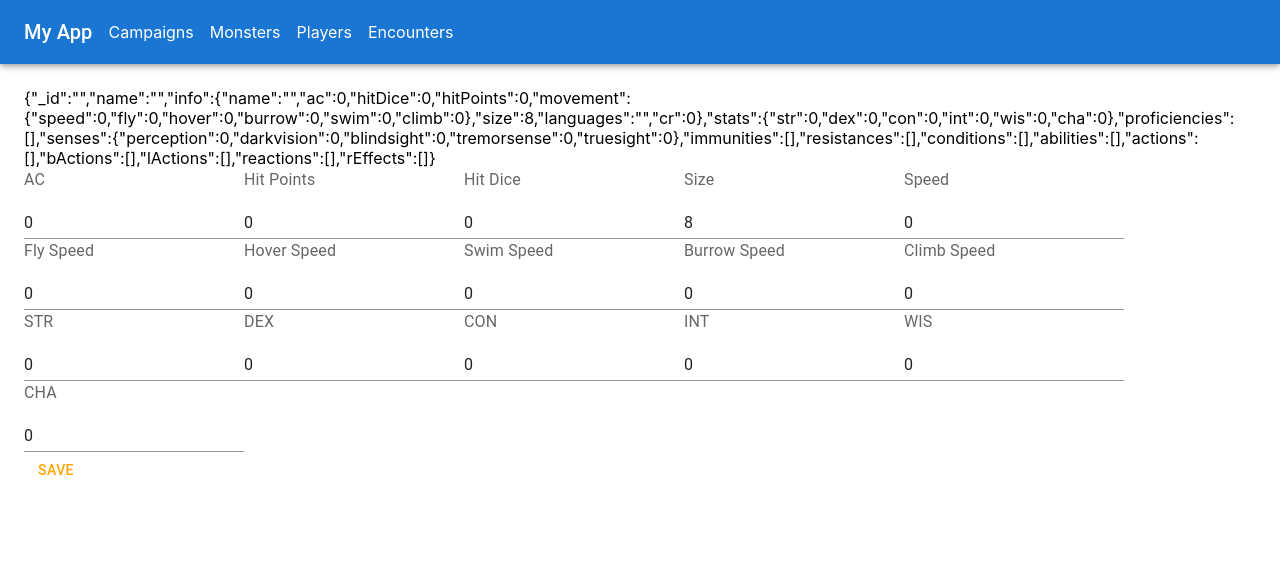
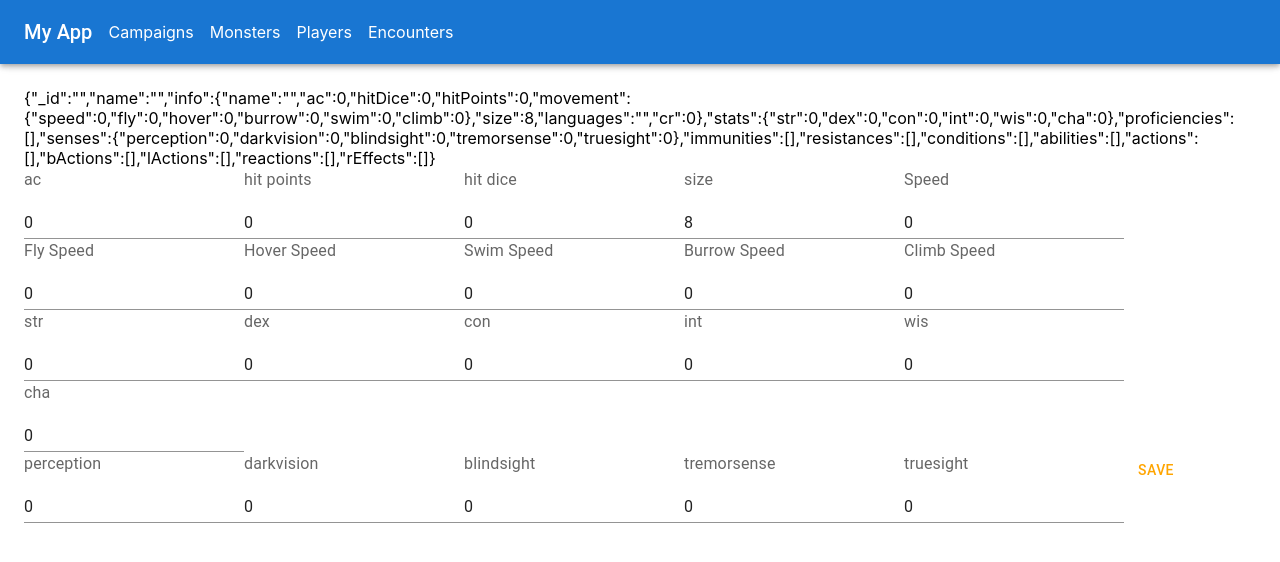
Before and after one commit to bramhvk/battleTracker, a React (Create React App) app in the folder client/: page /monsters/edit in a window 1280 px wide. Shown: the top 562 px of the page. Built offline with nearby package versions, Linux system fonts and the light colour scheme; no server answers.

Commit message:
added generic NumberInput component and streamlines Senes, GenericInfo and StatBlock

```diff
--- a/client/src/components/shared/5e/GenericInfoBlock.tsx
+++ b/client/src/components/shared/5e/GenericInfoBlock.tsx
@@ -1,22 +1,17 @@
-import {FormControl, FormLabel, Input} from "@mui/material";
-import React, {useEffect, useState} from "react";
+import React from "react";
 import {Movement} from "../../../types/shared/Movement";
 import {Size} from "../../../types/shared/Size";
 import {MovementBlock} from "./MovementBlock";
-import {emptyGenericInfo, GenericInfo} from "../../../types/shared/GenericInfo";
+import {GenericInfo} from "../../../types/shared/GenericInfo";
+import {NumberInput} from "../NumberInput";
 
 
 interface GenericInfoProps {
     data: GenericInfo
-    providedText?: string;
     onChange: (update: GenericInfo) => void
 }
 
-const GenericInfoBlock: React.FC<GenericInfoProps> = ({data, providedText, onChange}) => {
-
-    const [genericMonsterInfo, setGenericInfo] = useState(emptyGenericInfo);
-
-    useEffect(() => { setGenericInfo(data); }, [data]);
+const GenericInfoBlock: React.FC<GenericInfoProps> = ({data, onChange}) => {
 
     const handleChange = (key: keyof GenericInfo, value: number | string | Movement | Size) => {
         onChange({...data, [key]: value});
@@ -24,23 +19,11 @@ const GenericInfoBlock: React.FC<GenericInfoProps> = ({data, providedText, onCha
 
     return (
         <div>
-            <FormControl>
-                <FormLabel>AC</FormLabel>
-                <Input placeholder="AC" value={genericMonsterInfo.ac} type={"number"} onChange={(e) => handleChange("ac", Number(e.target.value))}/>
-            </FormControl>
-            <FormControl>
-                <FormLabel>Hit Points</FormLabel>
-                <Input placeholder="Hit Points" value={genericMonsterInfo.hitPoints} type={"number"} onChange={(e) => handleChange("hitPoints", Number(e.target.value))}/>
-            </FormControl>
-            <FormControl>
-                <FormLabel>Hit Dice</FormLabel>
-                <Input placeholder="Hit Dice" value={genericMonsterInfo.hitDice} type={"number"} onChange={(e) => handleChange("hitDice", Number(e.target.value))}/>
-            </FormControl>
-            <FormControl>
-                <FormLabel>Size</FormLabel>
-                <Input placeholder="Size" value={genericMonsterInfo.size} type={"number"} onChange={(e) => handleChange("size", Number(e.target.value))}/>
-            </FormControl>
-            <MovementBlock data={genericMonsterInfo.movement} onChange={updated => handleChange("movement", updated)} />
+            <NumberInput label="ac" keyName="ac" data={data} onChange={onChange} />
+            <NumberInput label="hit points" keyName="hitPoints" data={data} onChange={onChange} />
+            <NumberInput label="hit dice" keyName="hitDice" data={data} onChange={onChange} />
+            <NumberInput label="size" keyName="size" data={data} onChange={onChange} />
+            <MovementBlock data={data.movement} onChange={updated => handleChange("movement", updated)} />
         </div>
     );
 }
--- /dev/null
+++ b/client/src/components/shared/5e/Senses.tsx
@@ -0,0 +1,20 @@
+import {Senses, sensesKeys} from "../../../types/shared/Senses";
+import {NumberInput} from "../NumberInput";
+
+interface SensesProps {
+    data: Senses;
+    onChange: (updated: Senses) => void;
+}
+
+const SensesBlock: React.FC<SensesProps> = ({data, onChange}) => {
+
+    return (
+        <>
+            {sensesKeys.map((keyName) => (
+                <NumberInput label={keyName} keyName={keyName} data={data} onChange={onChange} />
+            ))}
+        </>
+    )
+}
+
+export {SensesBlock};
--- a/client/src/components/shared/5e/StatBlock.tsx
+++ b/client/src/components/shared/5e/StatBlock.tsx
@@ -1,6 +1,5 @@
-import {useEffect, useState} from "react";
-import {FormControl, FormLabel, Input} from "@mui/material";
-import {emptyStats, Stats} from "../../../types/shared/Stats";
+import {statKeys, Stats} from "../../../types/shared/Stats";
+import {NumberInput} from "../NumberInput";
 
 interface StatBlockProps {
     data: Stats;
@@ -10,43 +9,11 @@ interface StatBlockProps {
 
 const StatBlock: React.FC<StatBlockProps> = ({data, onChange}) => {
 
-    const [stats, setStats] = useState(emptyStats)
-
-    // set the data on page load
-    useEffect(() => {
-        setStats(data);
-    }, [data])
-
-    const handleChange = (key: keyof Stats, value: number) => {
-        onChange({...data, [key]: value});
-    }
-
     return (
         <div>
-            <FormControl>
-                <FormLabel>STR</FormLabel>
-                <Input placeholder="STR" value={stats.str} type={"number"} onChange={(e) => handleChange("str", Number(e.target.value))} />
-            </FormControl>
-            <FormControl>
-                <FormLabel>DEX</FormLabel>
-                <Input placeholder="DEX" value={stats.dex} type={"number"} onChange={(e) => handleChange("dex", Number(e.target.value))}/>
-            </FormControl>
-            <FormControl>
-                <FormLabel>CON</FormLabel>
-                <Input placeholder="CON" value={stats.con} type={"number"} onChange={(e) => handleChange("con", Number(e.target.value))}/>
-            </FormControl>
-            <FormControl>
-                <FormLabel>INT</FormLabel>
-                <Input placeholder="INT" value={stats.int} type={"number"} onChange={(e) => handleChange("int", Number(e.target.value))}/>
-            </FormControl>
-            <FormControl>
-                <FormLabel>WIS</FormLabel>
-                <Input placeholder="WIS" value={stats.wis} type={"number"} onChange={(e) => handleChange("wis", Number(e.target.value))}/>
-            </FormControl>
-            <FormControl>
-                <FormLabel>CHA</FormLabel>
-                <Input placeholder="CHA" value={stats.cha} type={"number"} onChange={(e) => handleChange("cha", Number(e.target.value))}/>
-            </FormControl>
+            {statKeys.map((keyName) => (
+                <NumberInput label={keyName} keyName={keyName} data={data} onChange={onChange} />
+            ))}
         </div>
     );
 }
--- /dev/null
+++ b/client/src/components/shared/NumberInput.tsx
@@ -0,0 +1,25 @@
+import {FormControl, FormLabel, Input} from "@mui/material";
+import React from "react";
+
+interface NumberInputProps<T> {
+    label: string;
+    keyName: keyof T;
+    data: T;
+    onChange: (updated: T) => void;
+}
+
+function NumberInput<T extends Object>({label, keyName, data, onChange}: NumberInputProps<T>) {
+
+    const handleChange = (e: React.ChangeEvent<HTMLInputElement>) => {
+        onChange({...data, [keyName]: Number(e.target.value)})
+    }
+
+    return (
+        <FormControl>
+            <FormLabel>{label}</FormLabel>
+            <Input placeholder={label} value={String(data[keyName] ?? "")} type={"number"} onChange={handleChange} />
+        </FormControl>
+    )
+}
+
+export {NumberInput};
--- a/client/src/pages/monster/MonsterEdit.tsx
+++ b/client/src/pages/monster/MonsterEdit.tsx
@@ -6,6 +6,7 @@ import {GenericInfoBlock} from "../../components/shared/5e/GenericInfoBlock";
 import {useLocation, useNavigate} from "react-router-dom";
 import Button from "@mui/material/Button";
 import {isStringNotEmpty} from "../../utils/validation";
+import {SensesBlock} from "../../components/shared/5e/Senses";
 
 
 const MonsterEdit: React.FC = () => {
@@ -40,6 +41,7 @@ const MonsterEdit: React.FC = () => {
             {JSON.stringify(data)}
             <GenericInfoBlock data={data.info} onChange={updated => setData({...data, info: updated})}/>
             <StatBlock data={data.stats} onChange={updated => setData({...data, stats: updated})}/>
+            <SensesBlock data={data.senses} onChange={updated => setData({...data, senses: updated})}/>
             <Button onClick={saveMonster}>Save</Button>
         </>
     );
--- a/client/src/types/shared/Senses.ts
+++ b/client/src/types/shared/Senses.ts
@@ -1,4 +1,4 @@
-export const sensesKeys = ["perception", "darkvision", "blindsight", "tremorsense", "truesight"] as const;
+export const sensesKeys: Array<keyof Senses> = ["perception", "darkvision", "blindsight", "tremorsense", "truesight"];
 
 export interface Senses {
     perception?: number;
@@ -8,7 +8,7 @@ export interface Senses {
     truesight?: number;
 }
 
-export const emptySenses = {
+export const emptySenses: Senses = {
     perception: 0,
     darkvision: 0,
     blindsight: 0,
--- a/client/src/types/shared/Stats.ts
+++ b/client/src/types/shared/Stats.ts
@@ -1,4 +1,4 @@
-export const statKeys = ["str", "dex", "con", "int", "wis", "cha"];
+export const statKeys: Array<keyof Stats> = ["str", "dex", "con", "int", "wis", "cha"];
 
 export interface Stats {
     str: number;
```
